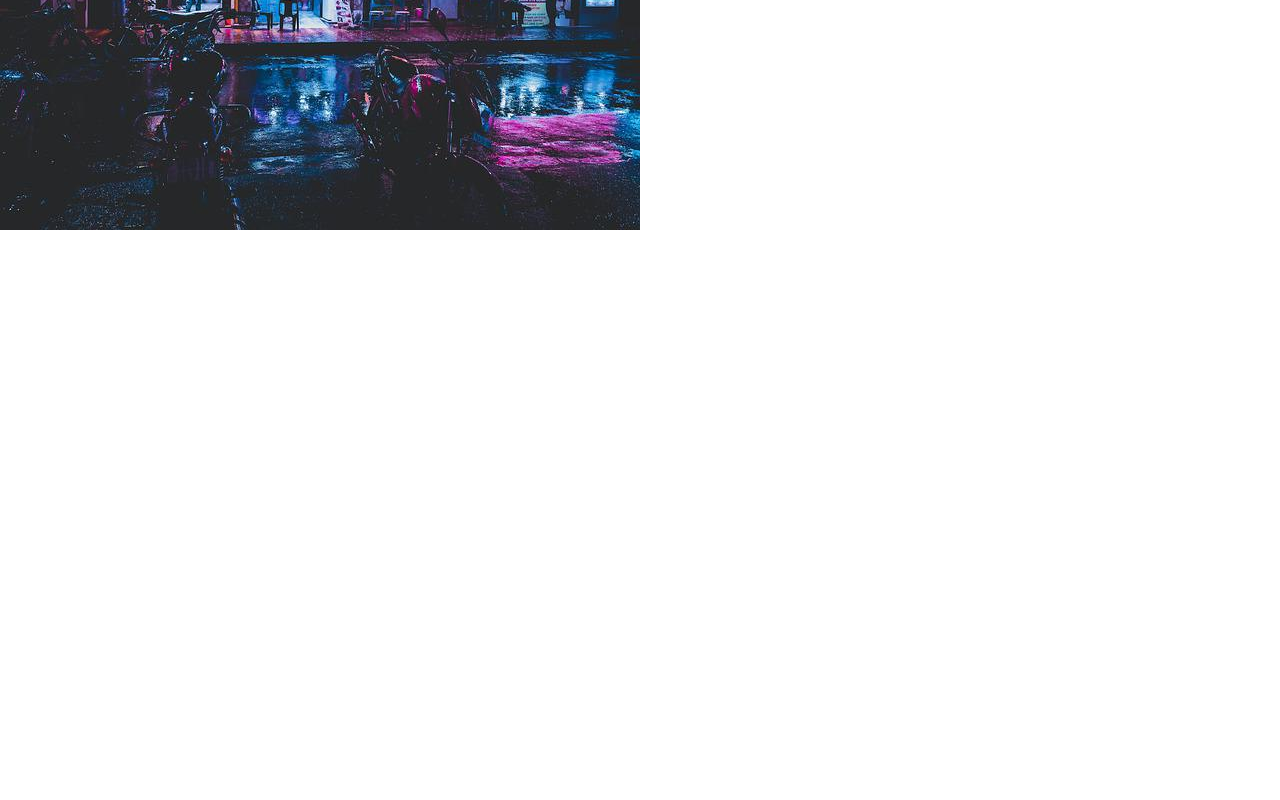
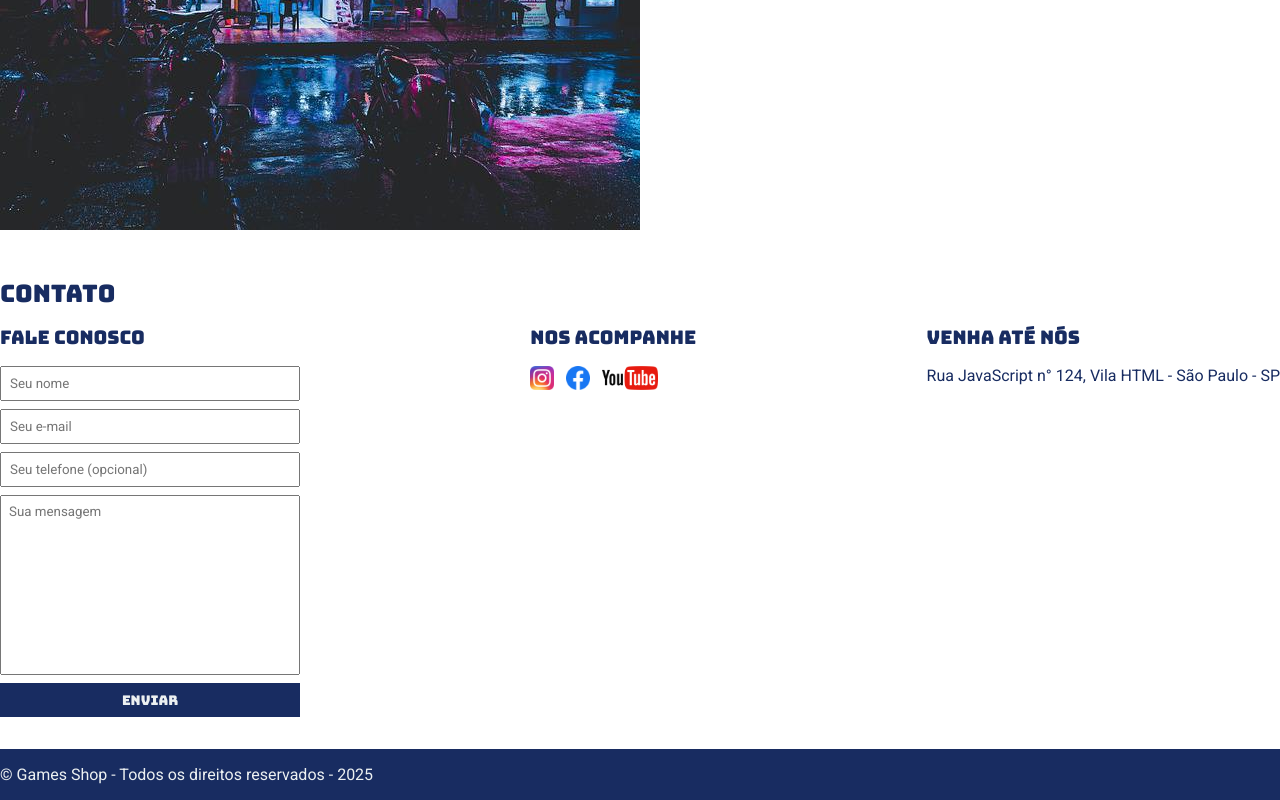
Before and after one commit to rafagt2004/projeto-1, a plain HTML site: page index.html in a window 1280 px wide. Shown: the part 349-1149 px from the top of the page. Before the commit the page ends 800 px from the top, so only its background shows below. Drawn offline with Linux system fonts and the light colour scheme.

Commit message:
site finalizado faltando deploy

```diff
--- a/index.html
+++ b/index.html
@@ -18,16 +18,16 @@
             <nav>
                 <ul>
                     <li>
-                        <a href="#">Sobre a loja</a>
+                        <a href="#about">Sobre a loja</a>
                     </li>
                     <li>
-                        <a href="#">Contato</a>
+                        <a href="#contact">Contato</a>
                     </li>
                 </ul>
             </nav>
         </div>
     </header>
-    <section>
+    <section id="about">
         <div class="container">
             <img class="store-front" src="./images/loja.jpg" alt="Faixada da loja">
             <div>
@@ -50,6 +50,57 @@
             </div>
         </div>
     </section>
+
+    <section id="contact">
+        <div class="container">
+            <h2>Contato</h2>
+            <div class="contact-methods">
+                <div>
+                    <h3>Fale conosco</h3>
+                    <form>
+                        <input type="text" placeholder="Seu nome" required>
+                        <input type="email" placeholder="Seu e-mail" required>
+                        <input type="tel" placeholder="Seu telefone (opcional)">
+                        <textarea placeholder="Sua mensagem" required></textarea>
+                        <button type="submit">Enviar</button>
+                    </form>
+                </div>
+                <div>
+                    <h3>Nos acompanhe</h3>
+                    <ul class="social-links">
+                        <li>
+                            <a href="#" title="Siga-nos no Instagram">
+                                <img src="./images/instagram.png" alt="Logo Instagram">
+                            </a>
+                        </li>
+                        <li>
+                            <a href="#" title="Siga-nos no Facebook">
+                                <img src="./images/facebook.png" alt="Logo Facebook">
+                            </a>
+                        </li>
+                        <li>
+                            <a href="#" title="Visite nosso canal no YouTube">
+                                <img src="./images/youtube.png" alt="Logo YouTube">
+                            </a>
+                        </li>
+                    </ul>
+                </div>
+                <div>
+                    <h3>Venha até nós</h3>
+                    <p>
+                        Rua JavaScript n° 124, Vila HTML - São Paulo - SP
+                    </p>
+                </div>
+            </div>
+        </div>
+    </section>
+    <footer>
+        <div class="container">
+            <p>
+                &copy; Games Shop - Todos os direitos reservados - 2025
+            </p>
+        </div>
+    </footer>
 </body>
 
 </html>
--- a/main.css
+++ b/main.css
@@ -5,11 +5,14 @@
 }
 
 header,
-section h2 {
+section h2,
+section h3,
+form button {
     font-family: "Bungee", cursive;
+    font-weight: normal;
 }
 
-body {
+body, input, textarea {
     font-family: "Roboto", sans-serif;
 }
 
@@ -17,11 +20,6 @@
     padding: 16px 0;
     background-color: #182c61;
     color: #ecf0f1;
-}
-
-header h1,
-section h2 {
-    font-weight: normal;
 }
 
 header nav li {
@@ -63,11 +61,14 @@
 
 section {
     padding: 24px 0;
-    color: #182c61;
 }
 
 section h2 {
     margin-bottom: 16px;
+}
+
+section {
+    color: #182c61;
 }
 
 section p {
@@ -77,3 +78,64 @@
 .store-front {
     margin-right: 32px;
 }
+
+.social-links img{
+    height: 24px;
+}
+
+.social-links li {
+    display: inline;
+    margin-right: 8px;
+}
+
+.social-links li a {
+    text-decoration: none;
+}
+
+#contact .container {
+    display: block;
+}
+
+.contact-methods {
+    display: flex;
+    justify-content: space-between;
+}
+
+form input,
+form textarea,
+form button{
+    display: block;
+    width: 300px;
+    margin-bottom: 8px;
+    padding: 8px;
+}
+
+form textarea {
+    resize: none;
+    height: 180px;
+}
+
+section h3 {
+    margin-bottom: 16px;
+}
+
+form button {
+    background-color: #182c61;
+    color: #ecf0f1;
+    border: none;
+    cursor: pointer;
+}
+
+form button:hover {
+    background-color: #314e9e;
+}
+
+input:focus, textarea:focus {
+    outline-color: #182c61;
+}
+
+footer {
+    background-color: #182c61;
+    color: #ecf0f1;
+    padding: 16px 0;
+}
```
